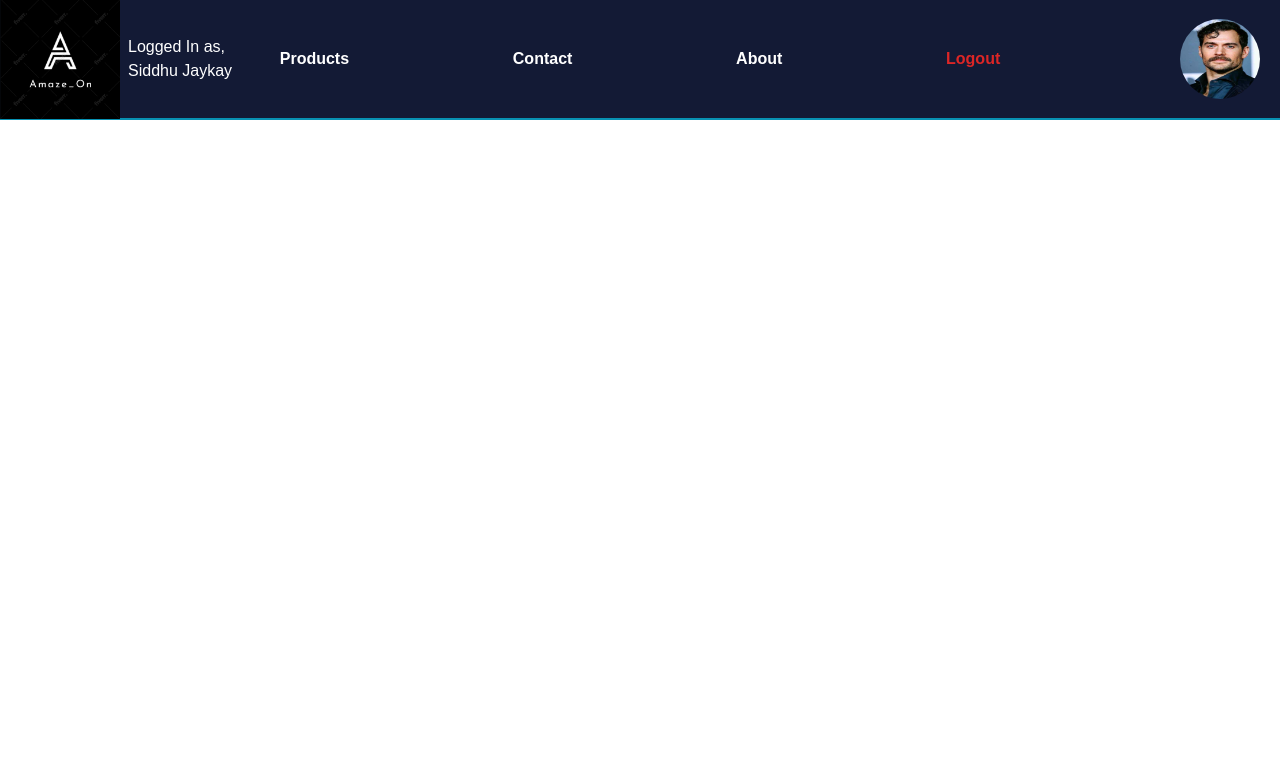
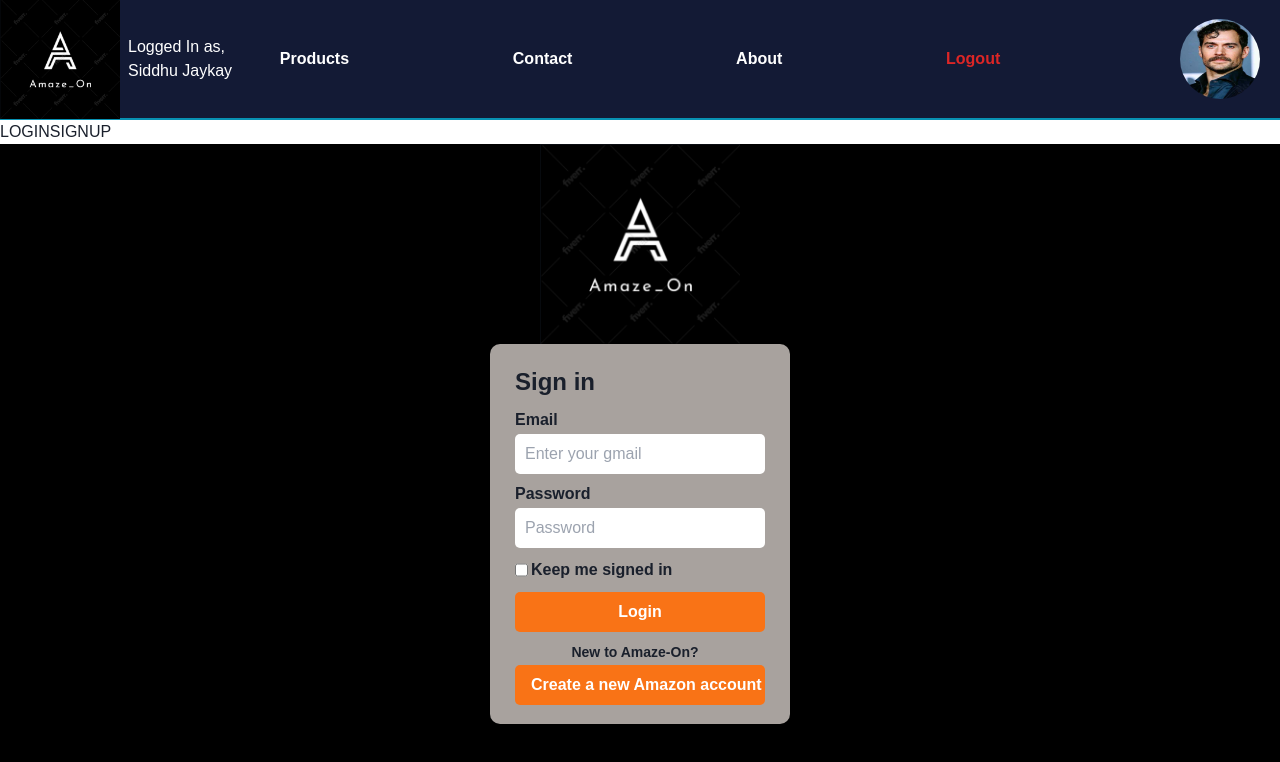
Before and after one commit to Arktosum/amaze-on, a React (Create React App) app: page /login in a window 1280 px wide. Shown: the top 762 px of the page. Built offline with nearby package versions, Linux system fonts and the light colour scheme.

Commit message:
Login Signup Cleanup

```diff
--- a/src/App.js
+++ b/src/App.js
@@ -1,11 +1,13 @@
 
 import './App.css';
-import { Route,Routes } from 'react-router-dom';
+import { Link, Route,Routes } from 'react-router-dom';
 import Navbar from './Components/Navbar';
 import ProductPage from './Components/ProductPage';
 import CheckoutPage from './Components/CheckoutPage';
 import {ChakraProvider} from '@chakra-ui/react'
 import React from 'react'
+import Login from './Components/Login';
+import Signup from './Components/Signup';
 
 export default function App() {
   let [userCart,addToCart] = React.useState([])
@@ -14,9 +16,14 @@ export default function App() {
   <>
   <ChakraProvider>
   <Navbar/>
+  <Link to='/login'>LOGIN</Link>
+  <Link to='/signup'>SIGNUP</Link>
   <Routes>
     <Route path="/" element={<ProductPage addToCart={addToCart} cart={userCart}/>}></Route>
-    <Route path="/checkout" element={<CheckoutPage cart={userCart} />}></Route>
+    <Route path="/checkout" element={<CheckoutPage cart={userCart}/>}></Route>
+    <Route path="/login" element={<Login/>}></Route>
+    <Route path="/signup" element={<Signup/>}></Route>
+
   </Routes>
   </ChakraProvider>
   </>
--- a/src/Components/Create_new.js
+++ /dev/null
@@ -1,36 +0,0 @@
-import {React,useState} from 'react'
-import Password from './login_components/Password';
-import Submit from './login_components/Submit';
-import Email from './login_components/Email';
-
-function Create_new(){
-    let email={"email":""};
-    let password={"password":""};
-    let confirm_password={"password":""};
-
-    let [get_email,set_email]=useState(email);
-    let [get_password,set_password]=useState(password);
-    let [get_confirm_password,set_confirm_password]=useState(confirm_password);
-    function submitted(){
-        console.log(get_email,get_password,get_confirm_password);
-    }
-
-    return (
-        <div className="bg-[#000000] flex flex-col justify-top items-center min-h-[100vh] w-[100%] h-[100%] m-0% " >
-        <div><img src="https://d24v5oonnj2ncn.cloudfront.net/wp-content/uploads/2018/10/16030301/Amazon-Logo-Black.jpg"  height="200" width="200"/></div>
-        <div className="bg-[#a8a29e]   flex flex-col items-center w-[300px] h-[310px] rounded-[10px]">
-            <p className=" font-semibold w-[250px] mt-5 mb-0.5">Email</p>
-            <Email my_style={"bg-gray w-[250px] h-[40px]  rounded-[5px] hover:border-2 border-[#F97707] focus:outline-none p-2.5 dark:bg-[#d9d9d9]"} update={set_email}  />
-            <p className="font-semibold w-[250px] mt-2 mb-0.5">Password</p>
-            <Password  my_style={"h-[40px]  rounded-[5px] hover:border-2 border-[#F97707] focus:outline-none w-[250px] p-2.5  dark:bg-[#d9d9d9]  "} update={set_password}/>
-            <p className="font-semibold w-[250px] mt-2 mb-0.5">Confirm Password</p>
-            <Password  my_style={" h-[40px]  rounded-[5px] hover:border-2 border-[#F97707] focus:outline-none w-[250px] p-2.5  dark:bg-[#d9d9d9] "} update={set_confirm_password} />
-            <div className="mt-2"></div>
-            <Submit  thing={"Sign up"} onclk={submitted} />
-        </div>
-        </div>
-    );
-
-}
-
-export default Create_new;
--- a/src/Components/Login.js
+++ b/src/Components/Login.js
@@ -1,44 +1,46 @@
-import Email from "./login_components/Email.js"
-import Password from "./login_components/Password.js"
-import Submit from "./login_components/Submit"
 import {React,useState} from "react"
 
+export default function Login() {
+  let [formData,setFormData]=useState({email:"",password:""});
 
-function Login() {
-  let dic={"gmail":""};
-  let dic2={"password":""}
-  let [get_value_state,set_value_State]=useState(dic);
-  let [get_value_state2,set_value_State2]=useState(dic2);
-  function set_the_state(){
-      console.log(get_value_state,get_value_state2)
-  }
-  function open_create_new(){
-    console.log("open new");
-  }
   return (
-  <div className="bg-[#000000] flex flex-col justify-top items-center min-h-[100vh] w-[100%] h-[100%] m-0% "  >
-                <div><img src="https://d24v5oonnj2ncn.cloudfront.net/wp-content/uploads/2018/10/16030301/Amazon-Logo-Black.jpg"  height="200" width="200"/></div>
+    <>
+    <div className="bg-[#000000] flex flex-col justify-top items-center min-h-[100vh] w-[100%] h-[100%] m-0% ">
+      <div><img alt="" src="./Amaze_ON.png"  height="200" width="200"/></div>
+      <div className="bg-[#a8a29e]   flex flex-col items-center w-[300px] h-[380px] rounded-[10px]">
+      <p className="font-bold text-[24px] w-[250px] mt-5 mb-2  ">Sign in</p>
+      <p className=" font-semibold w-[250px]  mb-0.5">Email</p>
+      <div>
+        <div>
+        <input type="email" className="bg-gray w-[250px] h-[40px] rounded-[5px] hover:border-2 border-[#F97707] focus:outline-none p-2.5 dark:bg-[#d9d9d9]" placeholder='Enter your gmail'  onChange={(e)=>{
+            setFormData({...formData,email : e.target.value})
+        }}/>
+        </div>
+      </div>
+      <p className="font-semibold w-[250px] mt-2 mb-0.5">Password</p>
+      <div >
+        <input className="h-[40px]  rounded-[5px] hover:border-2 border-[#F97707] focus:outline-none w-[250px] p-2.5  dark:bg-[#d9d9d9]  " type="password" placeholder="Password" onChange={(e)=>{
+            setFormData({...formData,password : e.target.value})
+          }}/>
+        </div>
 
-                <div  className="bg-[#a8a29e]   flex flex-col items-center w-[300px] h-[380px] rounded-[10px]">
+      <div style={{display:"flex",width:"250px",marginTop:"10px" }}>
+        <input className="dark:bg-[#d9d9d9]" type="checkbox"/>
+        <div className="font-semibold ml-[3px]" >Keep me signed in</div>
+      </div>
 
-                <p className="font-bold text-[24px] w-[250px] mt-5 mb-2  ">Sign in</p>
+      <div style={{marginTop:"10px"}}>
+        <input className="w-[250px] bg-[#f97316] hover:bg-[#fb923c] text-white font-bold py-2 px-4 rounded-[5px]" type="submit" value="Login"/>
+      </div>
+      <div>
+        <p className="font-semibold mt-[10px] mb-[-8px] mr-[10px] text-[14px] " >New to Amaze-On?</p>
+      </div>
 
-                <p className=" font-semibold w-[250px]  mb-0.5">Email</p>
-                <Email my_style={"bg-gray w-[250px] h-[40px]  rounded-[5px] hover:border-2 border-[#F97707] focus:outline-none p-2.5 dark:bg-[#d9d9d9]"} update={set_value_State}  />
+    <div style={{marginTop:"10px"}}>
+      <input className="w-[250px] bg-[#f97316] hover:bg-[#fb923c] text-white font-bold py-2 px-4 rounded-[5px]" type="submit" value="Create a new Amazon account"/>
+    </div>
+  </div>
+  </div>
+  </>)
 
-                <p className="font-semibold w-[250px] mt-2 mb-0.5">Password</p>
-                <Password my_style={"h-[40px]  rounded-[5px] hover:border-2 border-[#F97707] focus:outline-none w-[250px] p-2.5  dark:bg-[#d9d9d9]  "} style={{}} update={set_value_State2}/>
-
-                <div onClick={(e)=>{console.log(e.target.checked)}} style={{display:"flex",width:"250px",marginTop:"10px" }}> <input className="dark:bg-[#d9d9d9]" type="checkbox"  ></input> <div className="font-semibold ml-[3px]" >Keep me signed in</div> </div>
-
-                <Submit  onclk={set_the_state} thing={"Login"}/>
-
-                <div><p className="font-semibold mt-[10px] mb-[-8px] mr-[10px] text-[14px] " >New to Amaze-On?</p></div>
-
-                <Submit  onclk={1} thing={"Create a new Amazon account"}/>
-                </div>
-
-          </div>);
 }
-//<!--style={{display:"flex",flexDirection:"column",justifyContent:"center",alignItems:"flex-end", minHeight:"90vh",width:"100",height:"100"}}> -->
-export default Login;
--- a/src/Components/Signup.js
+++ b/src/Components/Signup.js
@@ -1,7 +1,37 @@
-import React from 'react'
+import {React,useState} from 'react'
 
-export default function Signup() {
-  return (
-    <div>Signup</div>
-  )
+export default function Signup(){
+    let [formData,setFormData]=useState({email:"",password:"",confirm:""});
+    return (
+        <div className="bg-[#000000] flex flex-col justify-top items-center min-h-[100vh] w-[100%] h-[100%] m-0% " >
+        <div><img alt="" src="./Amaze_ON.png"  height="200" width="200"/></div>
+        <div className="bg-[#a8a29e]   flex flex-col items-center w-[300px] h-[310px] rounded-[10px]">
+            <p className=" font-semibold w-[250px] mt-5 mb-0.5">Email</p>
+            <div>
+              <div>
+              <input type="email" className="bg-gray w-[250px] h-[40px] rounded-[5px] hover:border-2 border-[#F97707] focus:outline-none p-2.5 dark:bg-[#d9d9d9]" placeholder='Enter your gmail'  onChange={(e)=>{
+                  setFormData({...formData,email : e.target.value})
+              }}/>
+              </div>
+            </div>
+            <p className="font-semibold w-[250px] mt-2 mb-0.5">Password</p>
+            <div >
+              <input className="h-[40px]  rounded-[5px] hover:border-2 border-[#F97707] focus:outline-none w-[250px] p-2.5  dark:bg-[#d9d9d9]  " type="password" placeholder="Password" onChange={(e)=>{
+                  setFormData({...formData,password : e.target.value})
+                }}/>
+            </div>
+            <p className="font-semibold w-[250px] mt-2 mb-0.5">Confirm Password</p>
+            <div >
+              <input className="h-[40px]  rounded-[5px] hover:border-2 border-[#F97707] focus:outline-none w-[250px] p-2.5  dark:bg-[#d9d9d9]  " type="password" placeholder="Password" onChange={(e)=>{
+                  setFormData({...formData,confirm : e.target.value})
+                }}/>
+            </div>
+            <div className="mt-2"></div>
+            <div style={{marginTop:"10px"}}>
+              <input className="w-[250px] bg-[#f97316] hover:bg-[#fb923c] text-white font-bold py-2 px-4 rounded-[5px]" type="submit" value="Create a new Amazon account"/>
+            </div>
+        </div>
+        </div>
+    );
+
 }
--- a/src/Components/login_components/Email.js
+++ /dev/null
@@ -1,15 +0,0 @@
-import React from 'react'
-
-export default function Email(props){
-
-    return (
-        <div >
-        <div  >
-        <input type="email" className={props.my_style} placeholder='Enter your gmail'  onChange={(e)=>{
-            props.update(e.target.value)
-
-        }}/>
-        </div>
-        </div>
-    );
-}
--- a/src/Components/login_components/Password.js
+++ /dev/null
@@ -1,13 +0,0 @@
-import React from 'react'
-
-export default function Password(props){
-
-
-    return (<div >
-        <input className={props.my_style} type="password" placeholder="Password" onChange={(e)=>{
-            props.update(e.target.value)
-        }
-        }/>
-        </div>
-    );
-}
--- a/src/Components/login_components/Submit.js
+++ /dev/null
@@ -1,21 +0,0 @@
-import React from 'react'
-
-export default function Submit(props){
-    if (props.onclk==1){ //here the one indicates that this is a create new button
-        return (<div style={{marginTop:"10px"}}>
-
-
-        <a href="./signup"><input className="w-[250px] bg-[#f97316] hover:bg-[#fb923c] text-white font-bold py-2 px-4 rounded-[5px]" type="submit" value={props.thing} onClick={props.onclk}></input></a>
-        </div>
-    );
-    }
-    else{
-        return (<div style={{marginTop:"10px"}}>
-
-
-        <input className="w-[250px] bg-[#f97316] hover:bg-[#fb923c] text-white font-bold py-2 px-4 rounded-[5px]" type="submit" value={props.thing} onClick={props.onclk}></input>
-        </div>
-    );
-    }
-
-}
```
